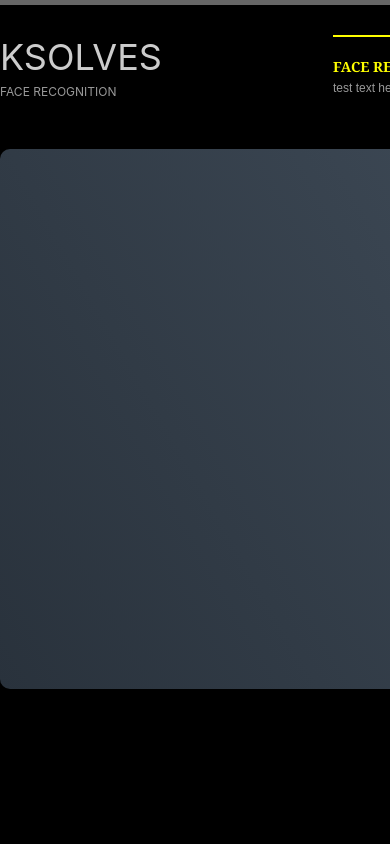
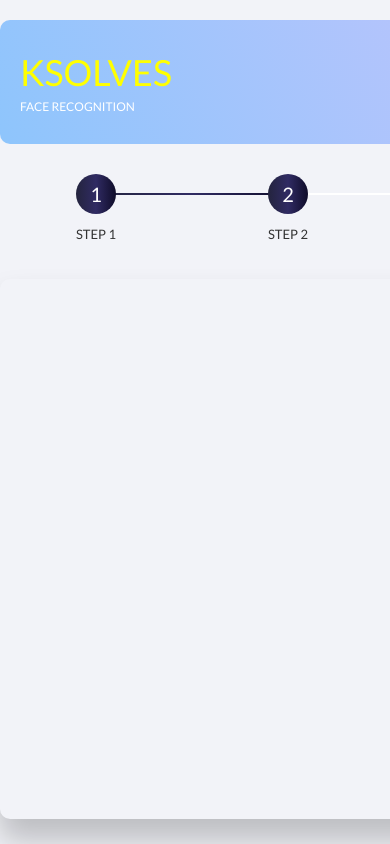
Before and after one commit to KSolves-ML/Face-Reco-React, a React (Create React App) app: page /face-recognition in a window 390 px wide. Shown: the top 844 px of the page. Built offline with nearby package versions, Linux system fonts and the light colour scheme.

Commit message:
Responsive and theme change

```diff
--- a/public/layout/styles/layout.css
+++ b/public/layout/styles/layout.css
@@ -8,10 +8,12 @@ Licence URI: http://www.os-templates.com/template-terms
 File: Layout CSS
 */
 
-@import url("navi.css");
+/* @import url("navi.css"); */
 @import url("forms.css");
 @import url("tables.css");
 @import url("featured_slide.css");
+
+@import url('https://fonts.googleapis.com/css2?family=Lato:wght@300;400;700&display=swap');
 
 /*******************************************/
 * {
@@ -20,16 +22,16 @@ File: Layout CSS
   -webkit-box-sizing: border-box;
           box-sizing: border-box;
 }
-
+body{
+  font-family: Lato !important;
+}
 .dark-bg {
-  background-image: linear-gradient(60deg, #29323c 0%, #485563 100%);
   border-radius: 10px;
   -webkit-box-shadow: 0 21px 30px 1px #00000038;
           box-shadow: 0 21px 30px 1px #00000038;
   display: -webkit-box;
   display: -ms-flexbox;
   display: flex;
-  overflow: auto;
 }
 
 .dark-bg .left-frame {
@@ -48,7 +50,7 @@ File: Layout CSS
 .dark-bg #featured_slide_Content .featured_slide_Image {
   width: 100%;
   padding: 0 100px;
-  background-color: #000;
+  background-color: #fff;
 }
 
 .dark-bg #featured_slide_Content .featured_slide_Image img {
@@ -56,6 +58,7 @@ File: Layout CSS
   width: 80%;
   height: auto;
   margin: 0 auto;
+  filter: invert();
 }
 
 .dark-bg #featured_slide_Content .featured_slide_Image .introtext {
@@ -118,14 +121,16 @@ File: Layout CSS
   width: 25%;
   -o-object-fit: cover;
      object-fit: cover;
+
 }
-
+.dark-bg .cam-footer .imageList .addImage.invert{filter: invert();}
 .dark-bg .cam-footer .input-outer input {
   width: 100%;
   background-color: transparent;
-  border: 2px solid rgba(255, 255, 255, 0.5);
-  color: #fff;
+  border: 2px solid rgba(0, 0, 0, 0.5);
+  color: #333;
   font-size: 18px;
+  font-family: Lato;
 }
 
 .dark-bg .cam-footer .input-outer input:focus {
@@ -138,10 +143,13 @@ File: Layout CSS
   width: 50%;
   position: relative;
 }
-
+button{
+  min-height: 40px;
+}
 .button-group .button {
-  background-image: -webkit-gradient(linear, left bottom, left top, from(#d5d4d0), color-stop(1%, #d5d4d0), color-stop(31%, #eeeeec), color-stop(75%, #efeeec), to(#e9e9e7));
-  background-image: linear-gradient(to top, #d5d4d0 0%, #d5d4d0 1%, #eeeeec 31%, #efeeec 75%, #e9e9e7 100%);
+  background: #136a8a;  /* fallback for old browsers */
+  background: -webkit-linear-gradient(to right, #267871, #136a8a);  /* Chrome 10-25, Safari 5.1-6 */
+  background: linear-gradient(to right, #267871, #136a8a); /* W3C, IE 10+/ Edge, Firefox 16+, Chrome 26+, Opera 12+, Safari 7+ */
   border-radius: 5px;
   border: 0;
   display: -webkit-box;
@@ -150,16 +158,22 @@ File: Layout CSS
   -webkit-box-align: center;
       -ms-flex-align: center;
           align-items: center;
-  padding: 0 15px;
+  padding: 14px 25px;
   width: 100%;
   margin-bottom: 5px;
 }
-
+.button-group .button svg{
+  width: 1.5rem;
+  height: 1.5rem;
+}
+.button-group .button svg path{
+  fill: white;
+}
 .button-group .button span {
   margin-left: 10px;
-  color: #333;
+  color: #fff;
   font-weight: normal;
-  font-size: 14px;
+  font-size: 16px;
 }
 
 .button-group .images {
@@ -237,9 +251,6 @@ File: Layout CSS
   flex-direction: column;
   margin-left: 10px;
 }
-button {
-  height: 40px;
-}
 
 .imageList {
   width: 100%;
@@ -295,7 +306,7 @@ input[type=text] {
 
 
 html{overflow-y:scroll;}
-body{margin:0; padding:0; color:#999999; background-color:#000; font-size:12px; font-family:Georgia, "Times New Roman", Times, serif;}
+body{margin:0; padding:0; color:#999999; background: #f2f3f8; font-size:12px; font-family:Georgia, "Times New Roman", Times, serif;}
 
 .justify{text-align:justify;}
 .bold{font-weight:bold;}
@@ -333,7 +344,38 @@ div.wrapper h1, div.wrapper h2, div.wrapper h3, div.wrapper h4, div.wrapper h5,
 
 /* ----------------------------------------------Header------------------------------------- */
 
-#header{padding:30px 0; z-index:1000;}
+#header{
+  display: flex;
+  justify-content: space-between;
+  flex-direction: row-reverse;
+  padding: 30px 20px;
+  z-index: 1000;
+  background-color: #8EC5FC;
+  background-image: linear-gradient(62deg, #8EC5FC 0%, #E0C3FC 100%);
+  border-radius: 10px;
+  margin: 20px auto;
+}
+#header #topnav ul li{
+  display: inline-block;
+  padding: 10px;
+  color: #fff;
+}
+#header .fl_left p{
+  color: white;
+}
+#header #topnav ul li a{
+  color: white;
+  font-size: 18px;
+  font-family: Lato;
+  font-weight: bold;
+}
+#header #topnav ul li.active {
+  background: #ffffff33;
+  border-radius: 10px;
+}
+#header #topnav ul li span{
+  display: block;
+}
 #header .fl_left{display:block; float:left; overflow:hidden;}
 #header h1, #header p, #header ul{margin:0; padding:0; list-style:none; line-height:normal;}
 #header h1 a{font-size:36px;}
@@ -408,27 +450,61 @@ div.wrapper h1, div.wrapper h2, div.wrapper h3, div.wrapper h4, div.wrapper h5,
 
 
 /* Dashboard */
-@import url('https://fonts.googleapis.com/css2?family=Lato:wght@300;400;700&display=swap');
 
 .dashboard{
   background: #f2f3f8;
   min-height: 100vh;
   display: flex;
   font-family: 'Lato', sans-serif;
+  flex-direction: column;
+}
+.dashboard button{
+  height: auto;
 }
 .dashboard .container{
-  width: 1280px;
+  width: calc(100% - 30px);
   margin: 0 auto;
   padding: 0 15px;
   display: flex;
+  flex-direction: column;
 }
 .dashboard aside ul{
   list-style: none;
 }
+.dashboard aside .logo {
+  display: flex;
+  justify-content: space-between;
+  align-items: center;
+  padding-left: 10px;
+}
 .dashboard aside .logo h3{
   font-size: 32px;
   color: white;
-  padding: 30px 0;
+  padding: 20px 0;
+
+}
+.dashboard aside .logo button{
+  padding: 10px;
+  border-radius: 5px;
+}
+.dashboard aside .logo button:focus{
+  outline: none;
+}
+.dashboard aside .logo button img{
+  width: 100%;
+  max-width: 30px;
+}
+.dashboard aside .logo button .open-ic{
+  display: inline-block;
+}
+.dashboard aside .logo button .close-ic{
+  display: none;
+}
+.dashboard aside .logo button.isOpen .open-ic{
+  display: none;
+}
+.dashboard aside .logo button.isOpen .close-ic{
+  display: inline-block;
 }
 .dashboard aside ul li{
   display: block;
@@ -453,30 +529,34 @@ div.wrapper h1, div.wrapper h2, div.wrapper h3, div.wrapper h4, div.wrapper h5,
   font-weight: normal;
   padding: 8px 12px;
 }
-
-.dashboard aside > ul li a{
+.dashboard aside nav.collapsed{
+  display: block;
+}
+.dashboard aside nav{
+  display: none;
+}
+.dashboard aside nav > ul li a{
   font-size: 13px;
   display: block;
   color: white;
   font-weight: bold;
 }
-.dashboard aside > ul > li.active {
+.dashboard aside nav > ul > li.active {
   background: #ffffff1f;
   border-radius: 10px;
 }
-.dashboard aside > ul > li.active ul{
+.dashboard aside nav > ul > li.active ul{
   display: block;
 }
-.dashboard aside  ul li ul li.active {
+.dashboard aside nav ul li ul li.active {
   background: #ffffff1f;
   border-radius: 5px;
   border: 1px solid #ffffff69;
 }
 .dashboard aside{
-  margin-right: 15px;
   min-width: 290px;
   border-radius: 15px 15px 0 0;
-  padding: 15px 30px;
+  padding: 15px 15px;
   margin-top: 30px;
   background-color: #8EC5FC;
   background-image: linear-gradient(62deg, #8EC5FC 0%, #E0C3FC 100%);
@@ -498,13 +578,14 @@ div.wrapper h1, div.wrapper h2, div.wrapper h3, div.wrapper h4, div.wrapper h5,
   border-radius: 8px;
   margin-bottom: 5px;
   height: 140px;
+  object-fit: cover;
 }
-.dashboard section .product  .data p{
+.dashboard section .product .data p{
   border-bottom: 1px solid #eee;
   padding-bottom: 10px;
   margin-bottom: 10px;
 }
-.dashboard section .product  .data h3{
+.dashboard section .product .data h3{
   font-weight: bold;
   color: #33314c;
   margin-top: 5px;
@@ -526,7 +607,7 @@ div.wrapper h1, div.wrapper h2, div.wrapper h3, div.wrapper h4, div.wrapper h5,
 
 .dashboard section .products{
   display: grid;
-  grid-template-columns: 1fr 1fr 1fr ;
+  grid-template-columns: 1fr;
   grid-gap: 15px;
 }
 .dashboard .heading{
@@ -541,3 +622,106 @@ div.wrapper h1, div.wrapper h2, div.wrapper h3, div.wrapper h4, div.wrapper h5,
   color: #a4a6b2;
   margin-bottom: 30px;
 }
+.steps{
+  position: relative;
+  z-index: 1;
+  width: 100%;
+  padding-top: 10px;
+  width: 960px;
+  margin: 0 auto;
+}
+#progressbar {
+  margin-bottom: 10px;
+  overflow: hidden;
+  counter-reset: step;
+  width:100%;
+  text-align: center;
+}
+#progressbar li {
+  list-style-type: none;
+    color: rgb(51, 51, 51);
+  text-transform: uppercase;
+  font-size: 13px;
+  line-height: 30px;
+  width: 20%;
+  float: left;
+  position: relative;
+}
+#progressbar li:before {
+  content: counter(step);
+  counter-increment: step;
+  width: 40px;
+  line-height: 40px;
+  display: block;
+  font-size: 20px;
+  color: #333;
+  background: white;
+  border-radius: 23px;
+  margin: 0 auto 5px auto;
+}
+
+#progressbar li:after {
+  content: '';
+  width: 100%;
+  height: 2px;
+  background: white;
+  position: absolute;
+  left: -50%;
+  top: 19px;
+  z-index: -1; /*put it behind the numbers*/
+}
+#progressbar li:first-child:after {
+  /*connector not needed before the first step*/
+  content: none;
+}
+/*marking active/completed steps green*/
+/*The number of the step and the connector before it = green*/
+#progressbar li.active:before,  #progressbar li.active:after{
+  color: white;
+  background: #0f0c29;
+  background: -webkit-linear-gradient(to right, #24243e, #302b63, #0f0c29);
+  background: linear-gradient(to right, #24243e, #302b63, #0f0c29);
+}
+
+
+@media only screen and (min-width: 479px){
+  .dashboard aside{
+    padding: 15px 30px;
+  }
+}
+@media only screen and (min-width: 768px){
+  .dashboard section .products{
+    grid-template-columns: 1fr 1fr ;
+  }
+}
+@media only screen and (min-width: 769px){
+
+  .dashboard aside .logo button{
+    display: none;
+  }
+  .dashboard aside{
+    min-height: calc(100vh - 165px);
+    margin-right: 15px;
+  }
+  .dashboard .container{
+    flex-direction: row;
+  }
+  .dashboard aside nav{
+    display: block;
+  }
+}
+
+@media only screen and (min-width: 996px) {
+  .dashboard section .products{
+    grid-template-columns: 1fr 1fr ;
+  }
+}
+
+@media only screen and (min-width: 1366px) {
+  .dashboard .container{
+    width: 1280px;
+  }
+  .dashboard section .products{
+    grid-template-columns: 1fr 1fr 1fr;
+  }
+}
--- a/public/layout/styles/navi.css
+++ b/public/layout/styles/navi.css
@@ -8,7 +8,7 @@ Licence URI: http://www.os-templates.com/template-terms
 File: Navigation CSS
 */
 
-#topnav{display:block; float:right; width:650px; font-size:14px; font-family:Georgia, "Times New Roman", Times, serif;}
+#topnav{display:block; font-size:14px; font-family:Georgia, "Times New Roman", Times, serif;}
 #topnav ul, #topnav li{margin:0; padding:0; list-style:none;}
 #topnav li{float:right; margin-right:30px;}
 #topnav li li{margin-right:0;}
--- a/src/FaceReco/Navbar.js
+++ b/src/FaceReco/Navbar.js
@@ -1,15 +1,11 @@
 import React from 'react'
 const Navbar = (props) => {
   return (
-    <div className="wrapper col1">
+    <div className="wrapper ">
       <div id="header">
         <div id="topnav">
           <ul>
             <li className="last"><a href="" onClick={(event) => {props.addNewUserMethod(event, true)}}>Add New User</a><span>Test Text Here</span></li>
-            <li><a href="#">DropDown</a><span>Test Text Here</span>
-            </li>
-            <li><a href="#">User List</a><span>Test Text Here</span></li>
-            <li><a href="#">Delete User</a><span>Test Text Here</span></li>
             <li className="active"><a href="#">Face Recongnize</a><span>Test Text Here</span></li>
           </ul>
         </div>
@@ -17,8 +13,16 @@ const Navbar = (props) => {
           <h1><a href="" onClick={() => {props.history.push("/")}}>KSOLVES</a></h1>
           <p>FACE RECOGNITION</p>
         </div>
-        <br className="clear" />
       </div>
+      <form action="" className="steps">
+        <ul id="progressbar">
+          <li className="active">STEP 1</li>
+          <li className="active">STEP 2</li>
+          <li>STEP 3</li>
+          <li>STEP 4</li>
+          <li>STEP 5</li>
+        </ul>
+      </form>
     </div>
   )
 }
```
Also changed, not shown: src/Dashboard/Dashboard.js (+16 -3 lines), src/images/cross.svg (added), src/images/menu.svg (added).
